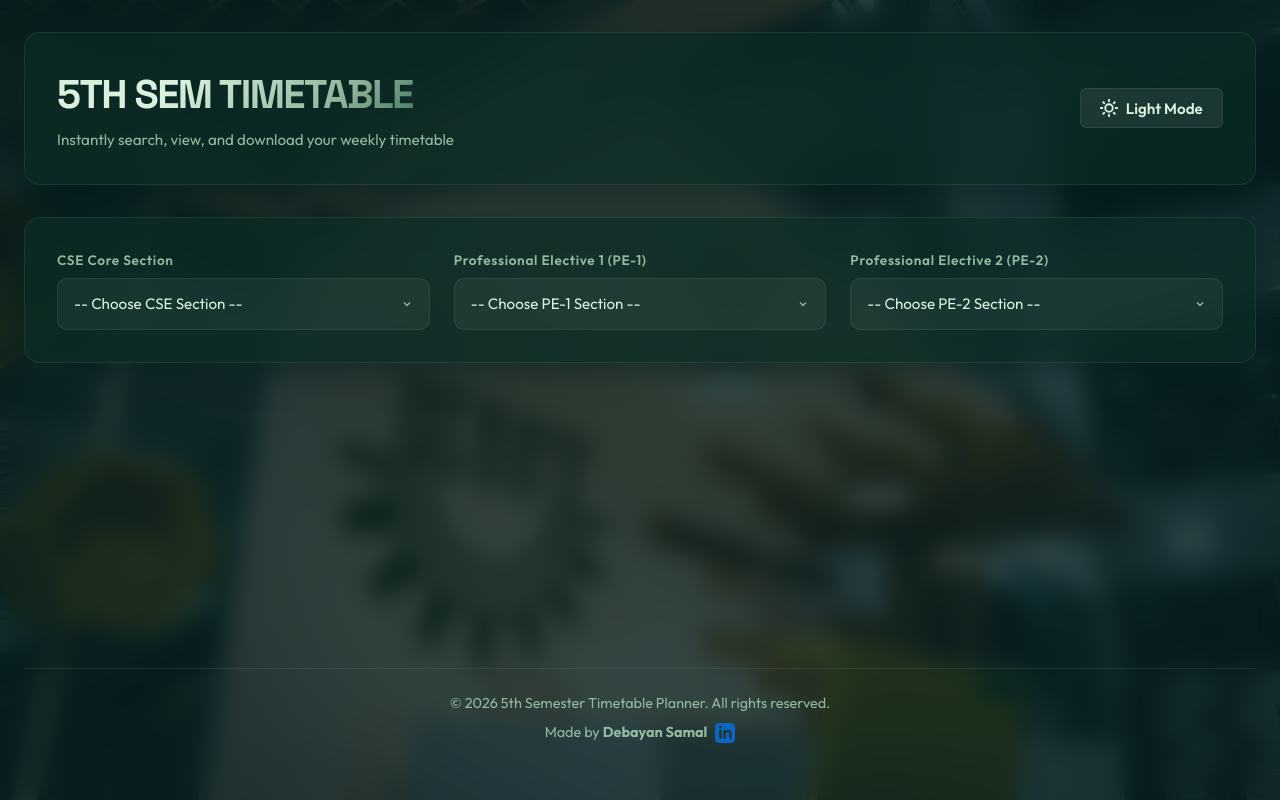
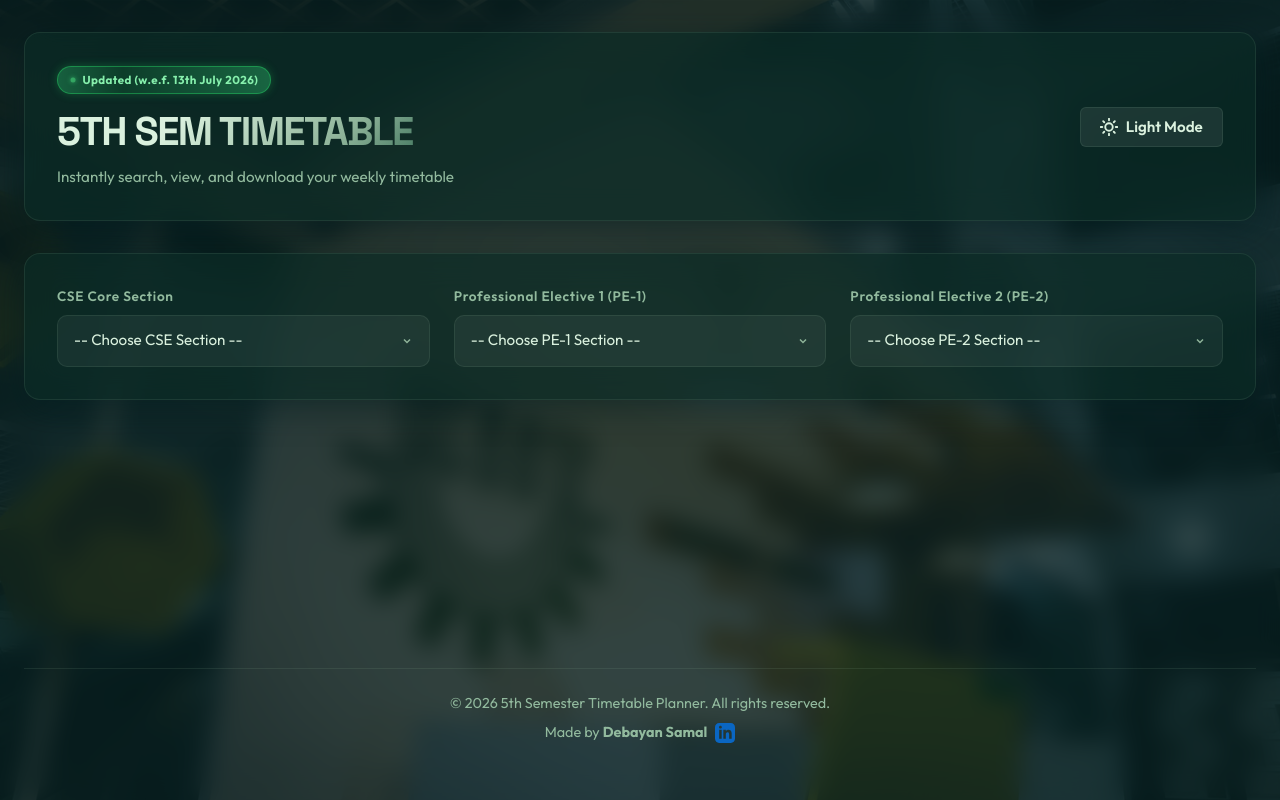
Before and after one commit to debayansamal/5th-Sem-Timetable-Downloader, a Next.js app: page / in a window 1280 px wide. Built offline with nearby package versions, Linux system fonts and the light colour scheme.

Commit message:
feat: add shimmering Updated badge (w.e.f. 13th July 2026) in header

```diff
--- a/src/app/globals.css
+++ b/src/app/globals.css
@@ -597,6 +597,16 @@ body.light-theme .custom-select optgroup {
   to { opacity: 1; transform: translateY(0); }
 }
 
+@keyframes shimmerBadge {
+  0%   { background-position: 200% center; }
+  100% { background-position: -200% center; }
+}
+
+@keyframes pulse {
+  0%, 100% { opacity: 1; transform: scale(1); }
+  50%       { opacity: 0.5; transform: scale(0.8); }
+}
+
 /* Empty placeholder */
 .no-classes-placeholder {
   text-align: center;
--- a/src/app/page.tsx
+++ b/src/app/page.tsx
@@ -134,6 +134,31 @@ export default function Home() {
       {/* Top Banner with Dark/Light Toggle */}
       <header className="glass-card app-header">
         <div className="logo-section">
+          <div style={{
+            display: 'inline-flex',
+            alignItems: 'center',
+            gap: '0.4rem',
+            background: 'linear-gradient(90deg, #0d3d2a 0%, #1a6b45 40%, #22c55e 60%, #1a6b45 80%, #0d3d2a 100%)',
+            backgroundSize: '200% 100%',
+            animation: 'shimmerBadge 2.5s ease-in-out infinite',
+            border: '1px solid rgba(34,197,94,0.5)',
+            borderRadius: '999px',
+            padding: '0.25rem 0.75rem',
+            marginBottom: '0.5rem',
+            boxShadow: '0 0 10px rgba(34,197,94,0.3)',
+          }}>
+            <span style={{
+              width: '6px', height: '6px',
+              borderRadius: '50%',
+              background: '#4ade80',
+              boxShadow: '0 0 6px #4ade80',
+              display: 'inline-block',
+              animation: 'pulse 1.5s ease-in-out infinite',
+            }} />
+            <span style={{ fontSize: '0.72rem', fontWeight: 700, color: '#86efac', letterSpacing: '0.04em', whiteSpace: 'nowrap' }}>
+              Updated (w.e.f. 13th July 2026)
+            </span>
+          </div>
           <h1>5th Sem Timetable</h1>
           <p>Instantly search, view, and download your weekly timetable</p>
         </div>
```
